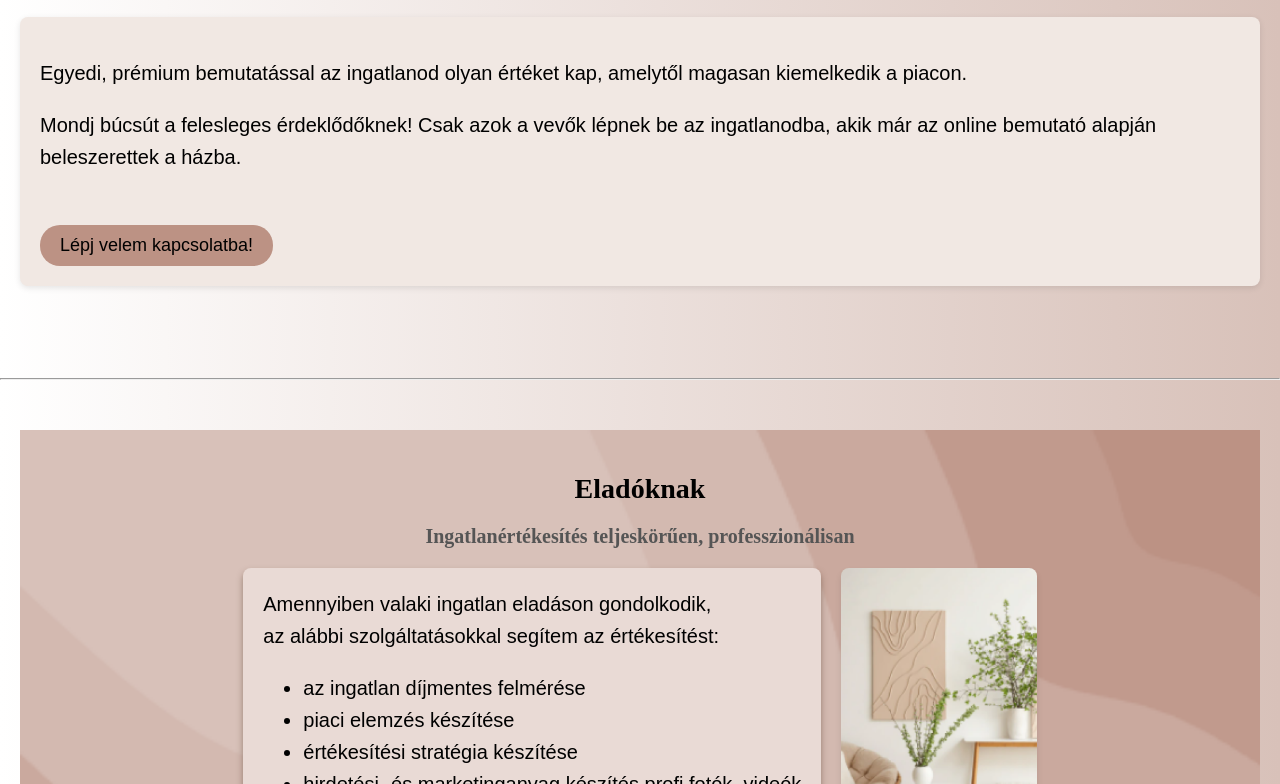
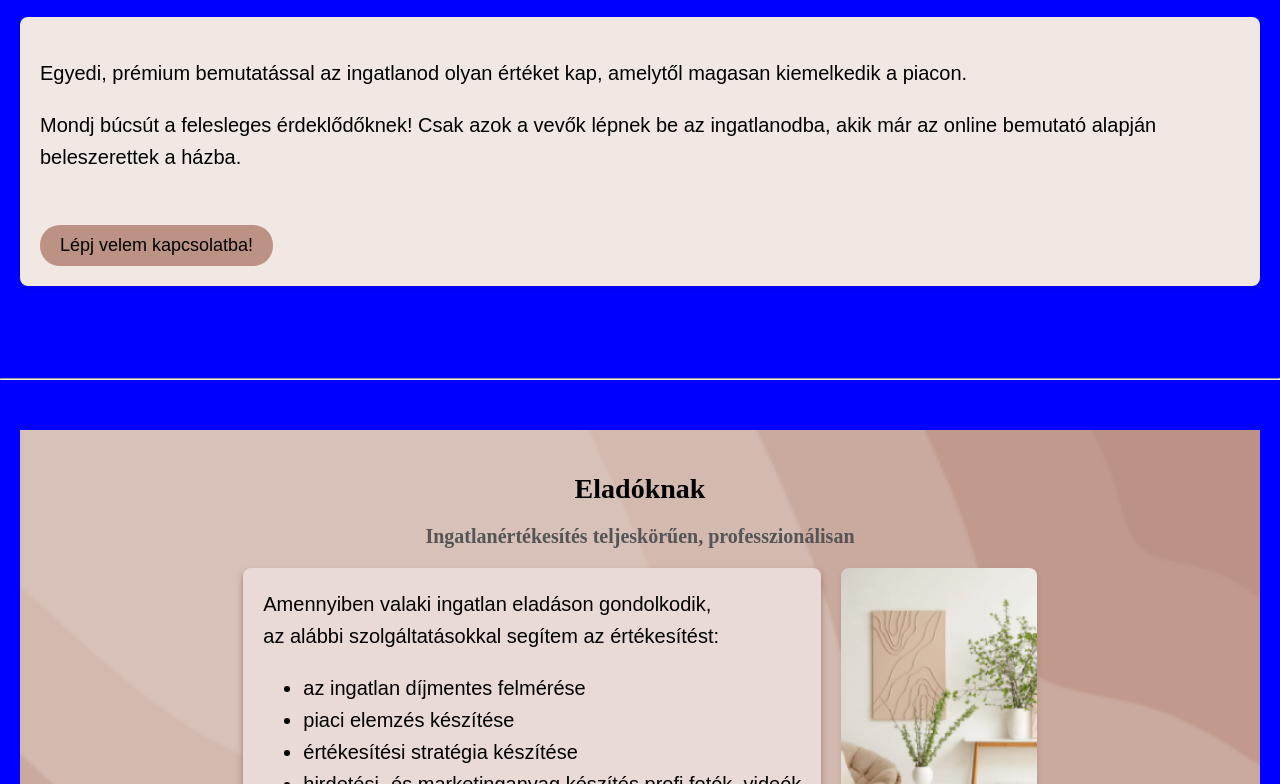
Before and after one commit to CsengeToth08/TCs_vizsga_munka, a plain HTML site: page index.html in a window 1280 px wide. Shown: the part 474-1258 px from the top of the page. Drawn offline with Linux system fonts and the light colour scheme; a web font is replaced by a local one.

Commit message:
Update style.css

```diff
--- a/style.css
+++ b/style.css
@@ -2,7 +2,8 @@
 body{
     margin: 0;
     font-family: Arial, sans-serif;
-    background: linear-gradient(to right, #ffffff, #D8C1B9);
+    /*background: linear-gradient(to right, #ffffff, #D8C1B9);*/
+    background: blue;
 
 }
 
```
